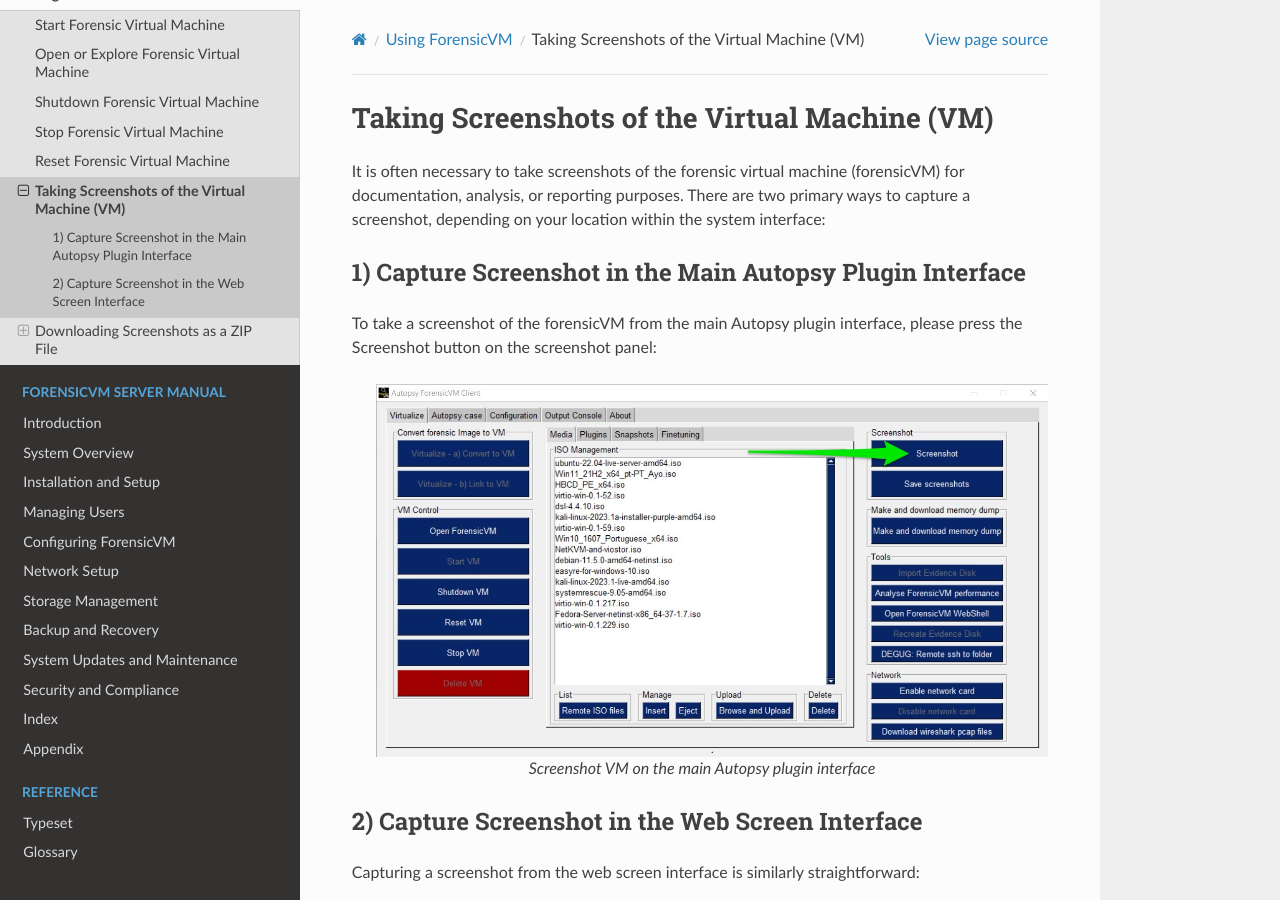
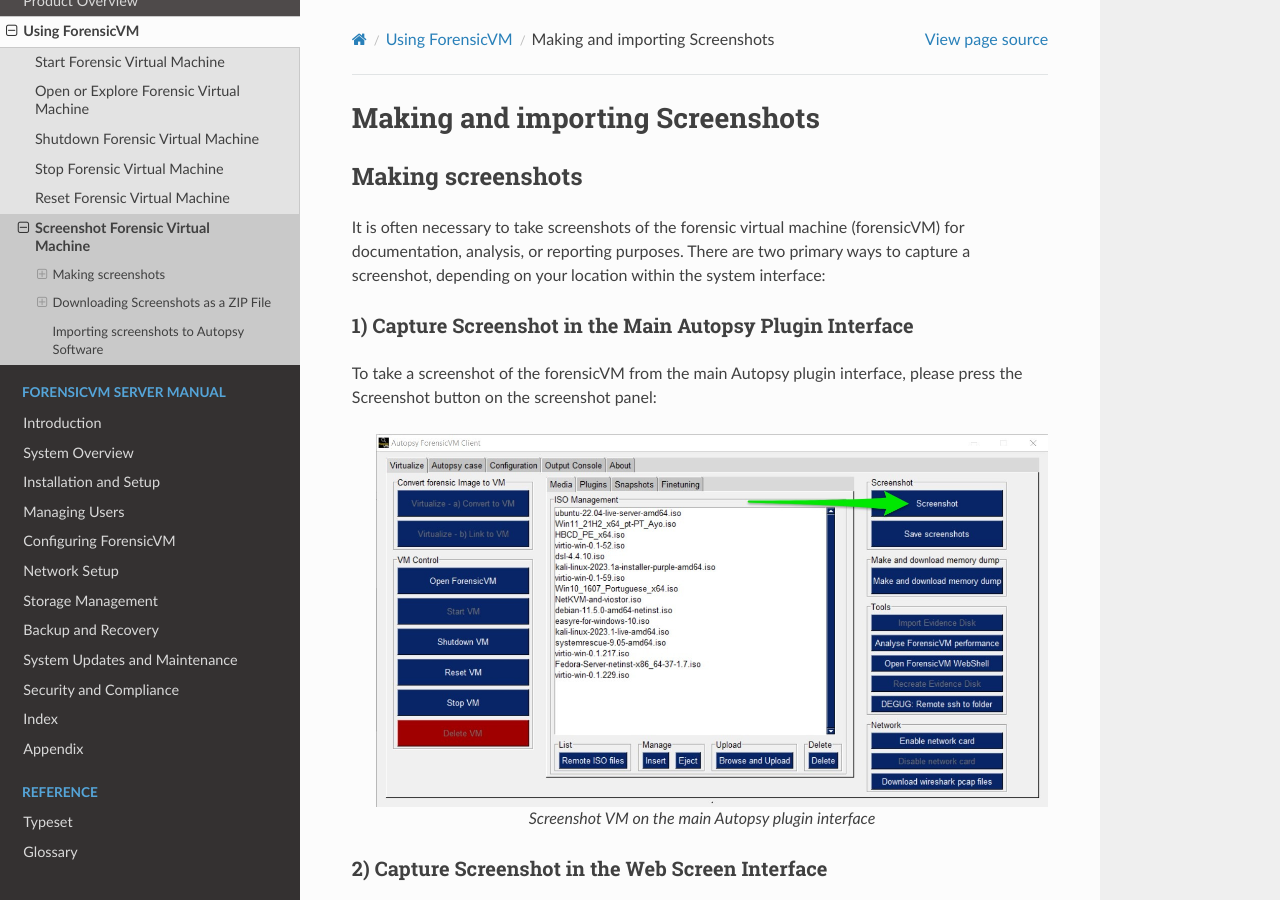
Before and after one commit to nunomourinho/ForensicVMServerAndClientDocs, a Sphinx documentation site: the page built from docs/user/screenshot_vm.rst, in a window 1280 px wide and 900 px high. Built offline with Sphinx 7.4.7 and the Read the Docs theme 2.0.0, drawn with Linux system fonts in a browser that asks for light colours; pages that are not in the unit, such as notebooks, are missing from menus; some of the changed text lies outside the part shown.

Commit message:
Update screenshot_vm.rst

```diff
--- a/docs/user/screenshot_vm.rst
+++ b/docs/user/screenshot_vm.rst
@@ -1,5 +1,8 @@
-Taking Screenshots of the Virtual Machine (VM)
-==============================================
+Making and importing Screenshots
+================================
+
+Making screenshots
+*******************
 
 It is often necessary to take screenshots of the forensic virtual machine (forensicVM) for documentation, analysis, or reporting purposes. There are two primary ways to capture a screenshot, depending on your location within the system interface:
 
@@ -34,7 +37,7 @@
 These methods enable you to capture visual records of the forensicVM from different points within the system, providing flexibility for various operational needs.
 
 Downloading Screenshots as a ZIP File
-======================================
+*************************************
 
 After capturing the necessary screenshots of the forensic virtual machine (forensicVM), you can download them all as a ZIP file. This process is done in four steps:
 
@@ -94,3 +97,6 @@
       Windows path with screenshots.zip
 
 These steps ensure an efficient and organized process for downloading the captured screenshots of the forensicVM, making it convenient for further use or analysis.
+
+Importing screenshots to Autopsy Software
+******************************************
```
